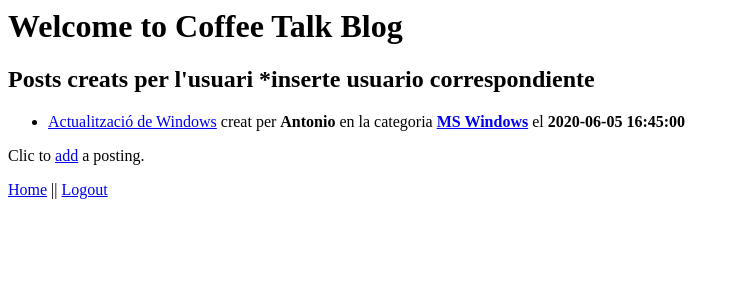
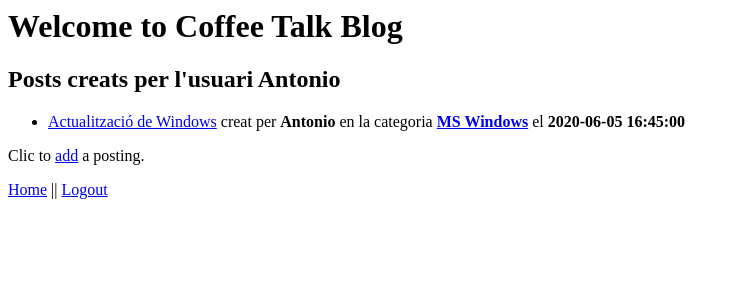
Before and after one commit to JordigDAW/Projecte-Coffee-Talk, a PHP site: page /posts_by_user.php?usuari=2 in a window 1280 px wide. Shown: the top 300 px of the page, without its empty margins (0-740 px from the left). Run offline with PHP 8.4, Linux system fonts and the light colour scheme; a user stored in the database is signed in; data comes from the database, SQL or seed files in the repository.

Commit message:
Mostrar el nom del usuari/categoria en format h2

```diff
--- a/posts_by_category.php
+++ b/posts_by_category.php
@@ -20,7 +20,7 @@ $stmt -> execute();
 
 $rows = $stmt->fetchAll();
 
-var_dump($rows);
+//var_dump($rows);
 
 ?>
 
@@ -33,7 +33,7 @@ var_dump($rows);
     <?php if (empty($loggedUser)) :?>
     <p>Please <a href="login.php">login</a>.</p>
     <?php else :?>
-        <h2>Posts creats amb la categoria</h2>
+        <h2>Posts creats amb la categoria <?=$rows[0]["nomcat"]?></h2>
 
         <ul>
             <!--Bucle foreach per mostrar els articles-->
--- a/posts_by_user.php
+++ b/posts_by_user.php
@@ -33,7 +33,7 @@ $rows = $stmt->fetchAll();
     <?php if (empty($loggedUser)) :?>
     <p>Please <a href="login.php">login</a>.</p>
     <?php else :?>
-        <h2>Posts creats per l'usuari *inserte usuario correspondiente</h2>
+        <h2>Posts creats per l'usuari <?=$rows[0]["nomusu"]?></h2>
 
         <ul>
             <!--Bucle foreach per mostrar els articles-->
```
